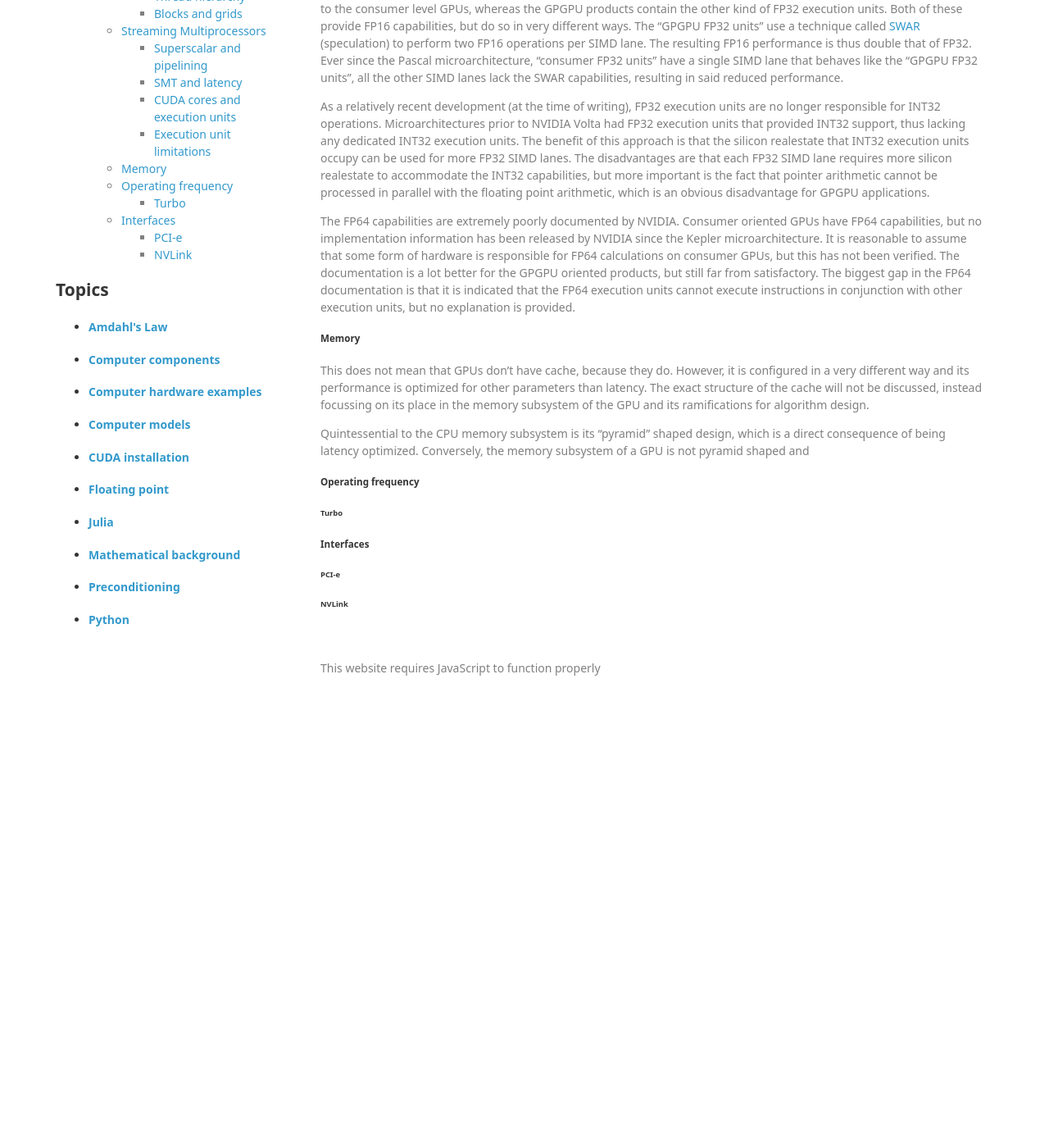
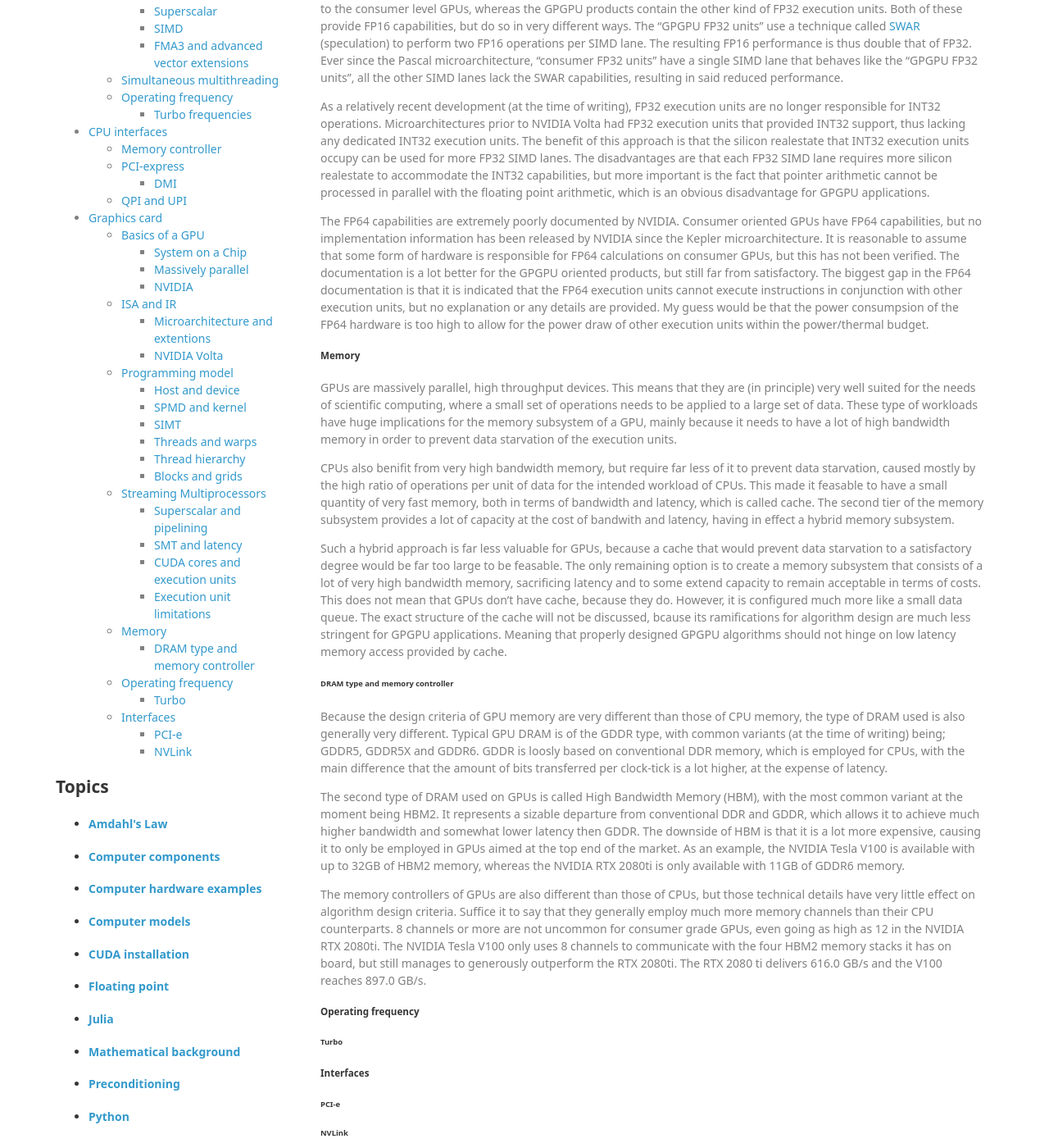
Before and after one commit to lucasbekker/lucasbekker.github.io, a Jekyll site: the page built from _sections/Computer_components.md, in a window 1280 px wide and 1400 px high, scrolled down 13013 px. Shown: the whole window at 82% size. Built offline with Jekyll 4.4.1, drawn with Linux system fonts in a browser that asks for light colours; nearby versions of some CDN libraries; formulas are drawn with MathJax 3; before the commit the page ends 13896 px from its top, so only the background shows below that; some of the changed text lies outside the part shown.

Commit message:
Added subsection on gpu memory.

```diff
--- a/_sections/Computer_components.md
+++ b/_sections/Computer_components.md
@@ -329,20 +329,29 @@
 
 Even though modern GPUs are capable of running GPGPU applications, they are not as flexible as CPUs. A lot of this is due to the high level architecture of GPUs, but some limitations are a direct consequence of low level functionality. Case in point being the less flexible execution units. It should be noted that this generally holds true for most GPUs, but the details provided in this text once again focus on the NVIDIA Volta microarchitecture.
 
-Some of the most obvious limitations are centered around FP16 and FP64 capabilities. Consumer GPUs from NVIDIA have significantly reduced FP16/FP64 performance compared to their GPGPU oriented counterparts. Reduced performance in these areas doesn't hurt the intended workflow (gaming), but aids in market segmentation. These much reduced FP16/FP64 capabilities are only in place to provide compatibility.
+Some of the most obvious limitations are centered around FP16 and FP64 capabilities. Consumer GPUs from NVIDIA have significantly reduced FP16/FP64 performance compared to their GPGPU oriented counterparts. Reduced performance in those areas doesn't hurt the intended workflow (gaming), but aids in market segmentation. The much reduced FP16/FP64 capabilities are only in place to provide compatibility.
 
 NVIDIA uses two different kinds of FP32 execution units. The most common one is related to the CUDA core and exclusive to the consumer level GPUs, whereas the GPGPU products contain the other kind of FP32 execution units. Both of these provide FP16 capabilities, but do so in very different ways. The "GPGPU FP32 units" use a technique called [SWAR](https://en.wikipedia.org/wiki/SWAR) (speculation) to perform two FP16 operations per SIMD lane. The resulting FP16 performance is thus double that of FP32. Ever since the Pascal microarchitecture, "consumer FP32 units" have a single SIMD lane that behaves like the "GPGPU FP32 units", all the other SIMD lanes lack the SWAR capabilities, resulting in said reduced performance.
 
 As a relatively recent development (at the time of writing), FP32 execution units are no longer responsible for INT32 operations. Microarchitectures prior to NVIDIA Volta had FP32 execution units that provided INT32 support, thus lacking any dedicated INT32 execution units. The benefit of this approach is that the silicon realestate that INT32 execution units occupy can be used for more FP32 SIMD lanes. The disadvantages are that each FP32 SIMD lane requires more silicon realestate to accommodate the INT32 capabilities, but more important is the fact that pointer arithmetic cannot be processed in parallel with the floating point arithmetic, which is an obvious disadvantage for GPGPU applications.
 
-The FP64 capabilities are extremely poorly documented by NVIDIA. Consumer oriented GPUs have FP64 capabilities, but no implementation information has been released by NVIDIA since the Kepler microarchitecture. It is reasonable to assume that some form of hardware is responsible for FP64 calculations on consumer GPUs, but this has not been verified. The documentation is a lot better for the GPGPU oriented products, but still far from satisfactory. The biggest gap in the FP64 documentation is that it is indicated that the FP64 execution units cannot execute instructions in conjunction with other execution units, but no explanation is provided.
+The FP64 capabilities are extremely poorly documented by NVIDIA. Consumer oriented GPUs have FP64 capabilities, but no implementation information has been released by NVIDIA since the Kepler microarchitecture. It is reasonable to assume that some form of hardware is responsible for FP64 calculations on consumer GPUs, but this has not been verified. The documentation is a lot better for the GPGPU oriented products, but still far from satisfactory. The biggest gap in the FP64 documentation is that it is indicated that the FP64 execution units cannot execute instructions in conjunction with other execution units, but no explanation or any details are provided. My guess would be that the power consumpsion of the FP64 hardware is too high to allow for the power draw of other execution units within the power/thermal budget.
 
 ##### Memory
 
-This does not mean that GPUs don't have cache, because they do. However, it is configured in a very different way and its performance is optimized for other parameters than latency. The exact structure of the cache will not be discussed, instead focussing on its place in the memory subsystem of the GPU and its ramifications for algorithm design.
+GPUs are massively parallel, high throughput devices. This means that they are (in principle) very well suited for the needs of scientific computing, where a small set of operations needs to be applied to a large set of data. These type of workloads have huge implications for the memory subsystem of a GPU, mainly because it needs to have a lot of high bandwidth memory in order to prevent data starvation of the execution units.
 
-Quintessential to the CPU memory subsystem is its "pyramid" shaped design, which is a direct consequence of being latency optimized. Conversely, the memory subsystem of a GPU is not pyramid shaped and
+CPUs also benifit from very high bandwidth memory, but require far less of it to prevent data starvation, caused mostly by the high ratio of operations per unit of data for the intended workload of CPUs. This made it feasable to have a small quantity of very fast memory, both in terms of bandwidth and latency, which is called cache. The second tier of the memory subsystem provides a lot of capacity at the cost of bandwith and latency, having in effect a hybrid memory subsystem.
 
+Such a hybrid approach is far less valuable for GPUs, because a cache that would prevent data starvation to a satisfactory degree would be far too large to be feasable. The only remaining option is to create a memory subsystem that consists of a lot of very high bandwidth memory, sacrificing latency and to some extend capacity to remain acceptable in terms of costs. This does not mean that GPUs don't have cache, because they do. However, it is configured much more like a small data queue. The exact structure of the cache will not be discussed, bcause its ramifications for algorithm design are much less stringent for GPGPU applications. Meaning that properly designed GPGPU algorithms should not hinge on low latency memory access provided by cache.
+
+###### DRAM type and memory controller
+
+Because the design criteria of GPU memory are very different than those of CPU memory, the type of DRAM used is also generally very different. Typical GPU DRAM is of the GDDR type, with common variants (at the time of writing) being; GDDR5, GDDR5X and GDDR6. GDDR is loosly based on conventional DDR memory, which is employed for CPUs, with the main difference that the amount of bits transferred per clock-tick is a lot higher, at the expense of latency.
+
+The second type of DRAM used on GPUs is called High Bandwidth Memory (HBM), with the most common variant at the moment being HBM2. It represents a sizable departure from conventional DDR and GDDR, which allows it to achieve much higher bandwidth and somewhat lower latency then GDDR. The downside of HBM is that it is a lot more expensive, causing it to only be employed in GPUs aimed at the top end of the market. As an example, the NVIDIA Tesla V100 is available with up to 32GB of HBM2 memory, whereas the NVIDIA RTX 2080ti is only available with 11GB of GDDR6 memory.
+
+The memory controllers of GPUs are also different than those of CPUs, but those technical details have very little effect on algorithm design criteria. Suffice it to say that they generally employ much more memory channels than their CPU counterparts. 8 channels or more are not uncommon for consumer grade GPUs, even going as high as 12 in the NVIDIA RTX 2080ti. The NVIDIA Tesla V100 only uses 8 channels to communicate with the four HBM2 memory stacks it has on board, but still manages to generously outperform the RTX 2080ti. The RTX 2080 ti delivers 616.0 GB/s and the V100 reaches 897.0 GB/s.
 
 ##### Operating frequency
 
```
